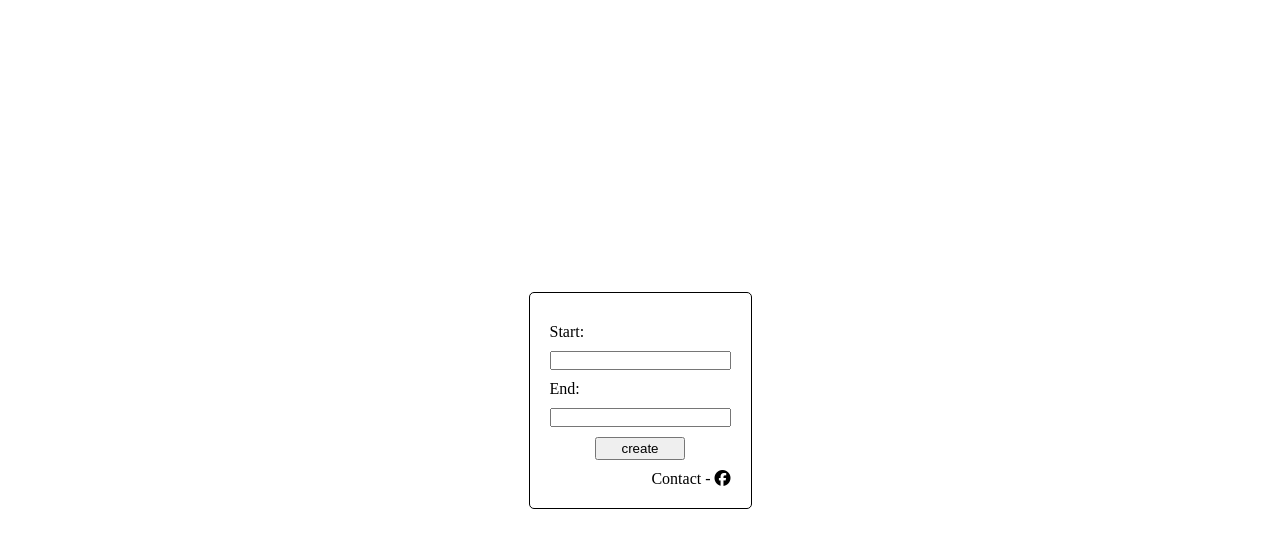
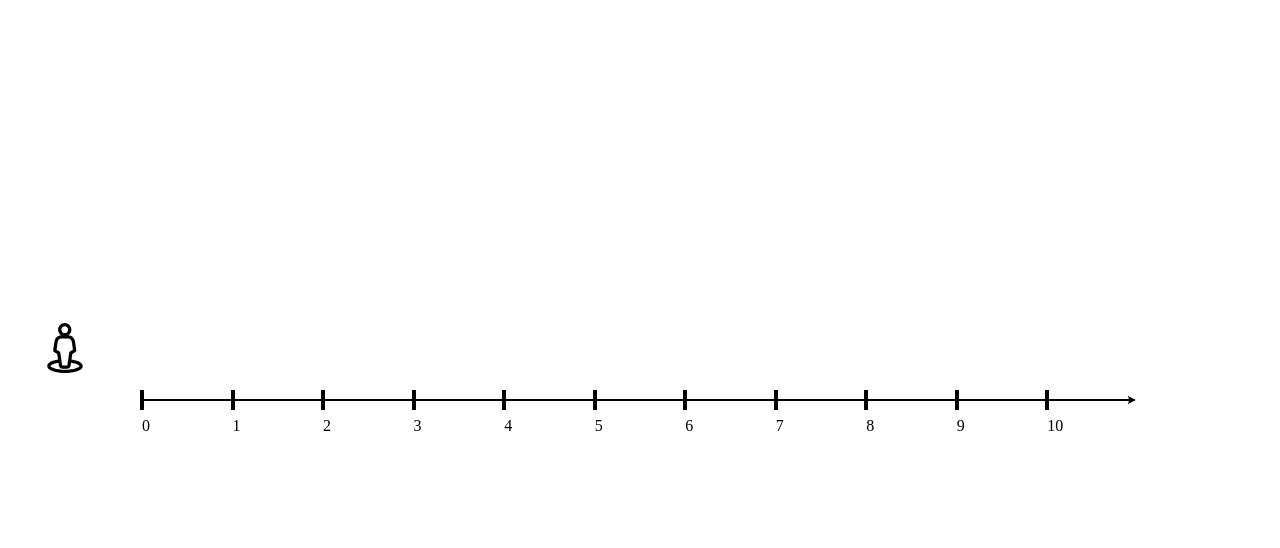
Before and after one commit to BuiBao3103/lineNumber, a plain HTML site: page index.html in a window 1280 px wide. Both pictures are taken after a click on the button "create". Drawn offline with Linux system fonts and the light colour scheme.

Commit message:
add human

```diff
--- a/index.html
+++ b/index.html
@@ -15,9 +15,9 @@
     <div id="input">
       <div class="container">
         <p>Start:</p>
-        <input type="number" id="start" />
+        <input type="number" id="start" value="0"/>
         <p>End:</p>
-        <input type="number" id="end"/>
+        <input type="number" id="end" value="10"/>
         <div class="create">
           <button>create</button>
         </div>
@@ -31,7 +31,11 @@
       </div>
     </div>
     <div id="wrapper">
-      <div class="container"></div>
+      <div class="container">
+        <div class="human">
+            <img src="human.svg" alt="">
+        </div>
+      </div>
     </div>
   </body>
   <script src="leader-line/leader-line.min.js"></script>
--- a/script.js
+++ b/script.js
@@ -1,13 +1,14 @@
 const wrapperContainer = document.querySelector("#wrapper .container");
-const inputForm = document.querySelector("#input")
-
-
-let generatorLineNumber = (start,end) => {
+const inputForm = document.querySelector("#input");
+const human = document.querySelector("#wrapper .human");
+let numbers = null;
+let generatorLineNumber = (start, end) => {
   for (let i = start; i <= end; i++) {
     let span = document.createElement("span");
     let p = document.createElement("p");
     p.innerHTML = i;
-    if (i > -1 && i < 10) p.style.transform = "translate(" + -100 + "%," + 25 + "px)";
+    if (i > -1 && i < 10)
+      p.style.transform = "translate(" + -100 + "%," + 25 + "px)";
     else p.style.transform = "translate(" + -175 + "%," + 25 + "px)";
     span.appendChild(p);
     wrapperContainer.appendChild(span);
@@ -22,23 +23,35 @@ let generatorLineNumber = (start,end) => {
       size: 2,
     });
   }
+  humanTranslate();
 };
-document.querySelector("#input button").addEventListener('click',()=>{
-  let start = parseInt(document.querySelector("#start").value)
-  let end = parseInt(document.querySelector("#end").value)
-  if(isNaN(start) || isNaN(end)){
-    alert("Điền đầy đủ Start và End!")
-    return
+document.querySelector("#input button").addEventListener("click", () => {
+  let start = parseInt(document.querySelector("#start").value);
+  let end = parseInt(document.querySelector("#end").value);
+  if (isNaN(start) || isNaN(end)) {
+    alert("Điền đầy đủ Start và End!");
+    return;
   }
-  if(start >= end){
-    alert("Start phải bé hơn End!")
-    document.querySelector("#start").value = ""
-    document.querySelector("#end").value = ""
-    return
+  if (start >= end) {
+    alert("Start phải bé hơn End!");
+    document.querySelector("#start").value = "";
+    document.querySelector("#end").value = "";
+    return;
   }
-
-  inputForm.style.display = "none"
-  generatorLineNumber(start,end)
-})
+  human.style.display = "block";
+  inputForm.style.display = "none";
+  generatorLineNumber(start, end);
+});
+humanTranslate = () => {
+  numbers = document.querySelectorAll("#wrapper span");
+  // console.log(numbers)
+  for (let i = 0; i < numbers.length - 1; i++) {
+    numbers[i].addEventListener("click", () => {
+      console.log(numbers.length - 1);
+      let pos = (1000 / (numbers.length - 1)) * i - 25;
+      human.style.transform = "translate(" + pos + "px," + -50 + "px)";
+    });
+  }
+};
 
 // generatorLineNumber();
--- a/style.css
+++ b/style.css
@@ -12,6 +12,7 @@ a:hover{
 }
 #input{
     position: fixed;
+    z-index: 1000;
     top:0;
     right: 0;
     bottom: 0;
@@ -46,17 +47,32 @@ a:hover{
     align-items: center;
 }
 #wrapper .container{
+    position: relative;
     width: 1000px;
+    height: 200px;
     display: flex;
     justify-content: space-between;
+    align-items: center;
     user-select: none;
 }
 #wrapper span{
     display: block;
     width: 2px;
     height: 20px;
+    padding: 2px;
+    cursor: pointer;
     background-color: black;
 }
 #wrapper span:last-child{
     opacity: 0;
 }
+#wrapper .human{
+    display:  none;
+    position: absolute;
+    width: 50px;
+    transform: translate(-100px, -50px);
+    transition: transform 1s;
+}
+img{
+    width: 100%;
+}
```
Also changed, not shown: human.svg (added).
